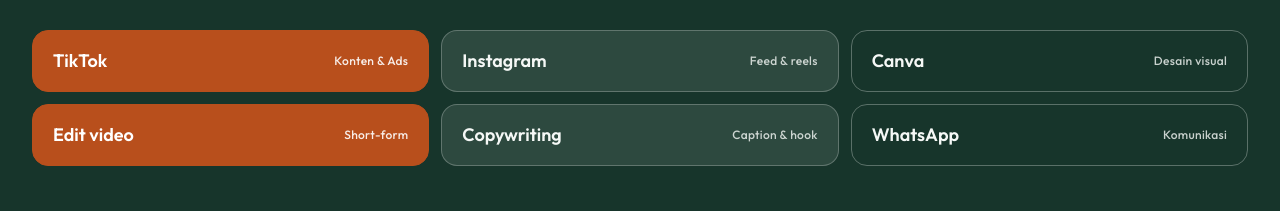
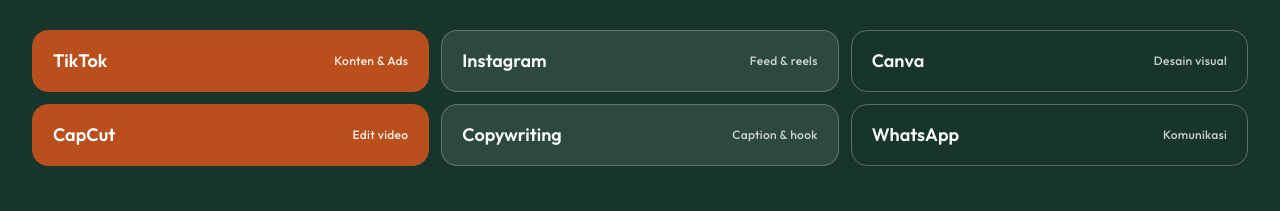
Before and after one commit to rndistiawan/portofolio-rendi, a Next.js app in the folder web/: page / in a window 1280 px wide. Shown: the part 3360-3571 px from the top of the page. Built offline with nearby package versions, Linux system fonts and the light colour scheme.

Commit message:
feat: CapCut tool and Customer Service Relationship skill

```diff
--- a/web/src/content/en.ts
+++ b/web/src/content/en.ts
@@ -141,7 +141,7 @@
       { name: "TikTok", note: "Content & Ads" },
       { name: "Instagram", note: "Feed & reels" },
       { name: "Canva", note: "Visual design" },
-      { name: "Video edit", note: "Short-form" },
+      { name: "CapCut", note: "Video editing" },
       { name: "Copywriting", note: "Captions & hooks" },
       { name: "WhatsApp", note: "Client chat" },
     ],
@@ -258,8 +258,9 @@
     ],
     supporting: [
       "Canva",
+      "CapCut",
       "Microsoft Office",
-      "Client care",
+      "Customer Service Relationship",
       "Troubleshooting",
       "Clinic operations",
     ],
--- a/web/src/content/id.ts
+++ b/web/src/content/id.ts
@@ -141,7 +141,7 @@
       { name: "TikTok", note: "Konten & Ads" },
       { name: "Instagram", note: "Feed & reels" },
       { name: "Canva", note: "Desain visual" },
-      { name: "Edit video", note: "Short-form" },
+      { name: "CapCut", note: "Edit video" },
       { name: "Copywriting", note: "Caption & hook" },
       { name: "WhatsApp", note: "Komunikasi" },
     ],
@@ -258,8 +258,9 @@
     ],
     supporting: [
       "Canva",
+      "CapCut",
       "Microsoft Office",
-      "Pelayanan klien",
+      "Customer Service Relationship",
       "Troubleshooting",
       "Operasional klinik",
     ],
```
